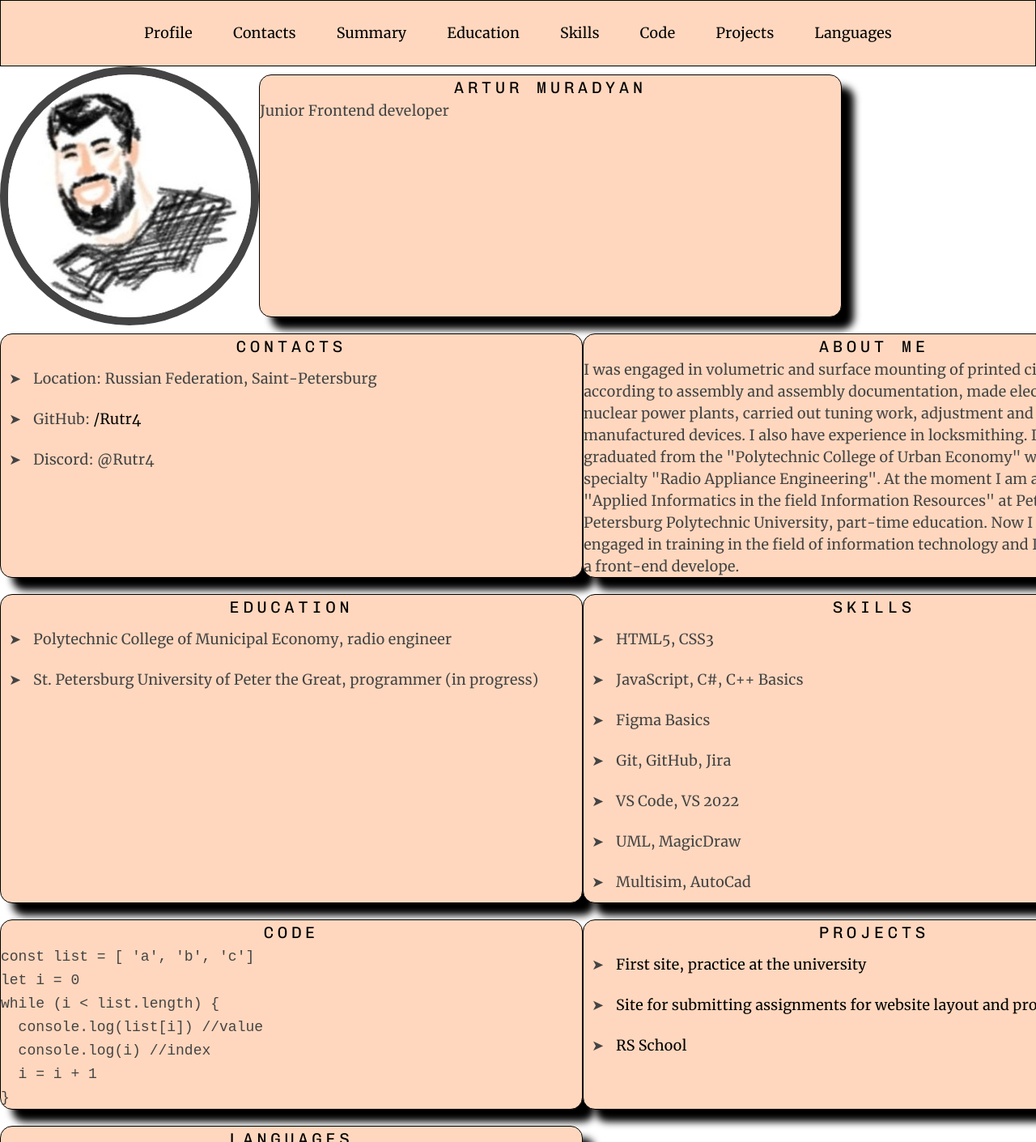
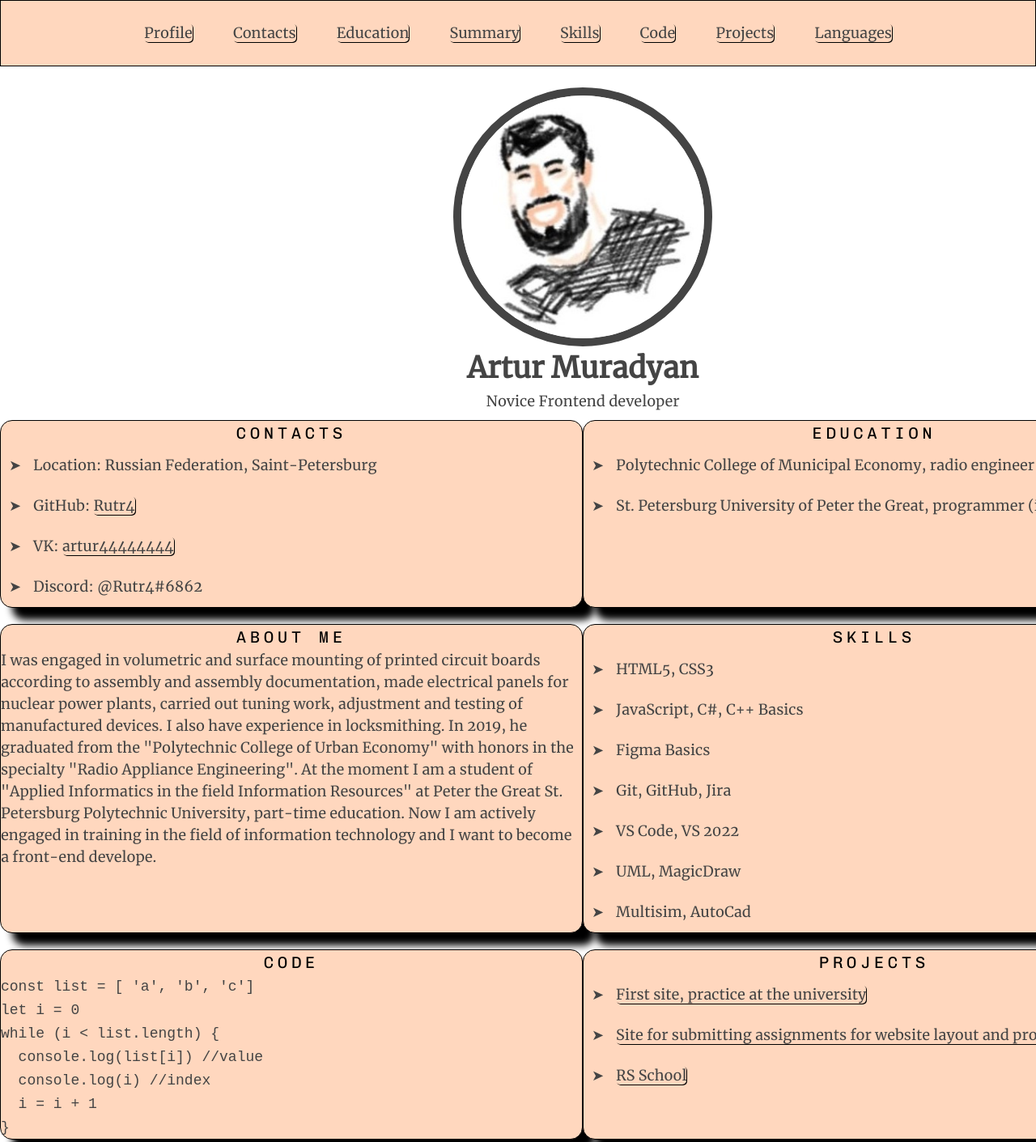
Before and after one commit to Rutr4/rsschool-cv, a plain HTML site: page index.html in a window 1280 px wide. Shown: the top 1411 px of the page at 81% size. Drawn offline with Linux system fonts and the light colour scheme.

Commit message:
feat: update index and style

```diff
--- a/index.html
+++ b/index.html
@@ -15,8 +15,8 @@
       <ul class="nav-list">
         <li class="nav-item"><a href="#profile" class="link">Profile</a></li>
         <li class="nav-item"><a href="#contacts" class="link">Contacts</a></li>
+        <li class="nav-item"><a href="#education" class="link">Education</a></li>
         <li class="nav-item"><a href="#summary" class="link">Summary</a></li>
-        <li class="nav-item"><a href="#education" class="link">Education</a></li>
         <li class="nav-item"><a href="#skills" class="link">Skills</a></li>
         <li class="nav-item"><a href="#code" class="link">Code</a></li>
         <li class="nav-item"><a href="#projects" class="link">Projects</a></li>
@@ -27,21 +27,28 @@
 
   <main class="main">
 
-    <div class="user">
+    <div class="user" id="profile">
       <img class="user__img" src="assets/img/avatar.jpg" alt="Artur Muradyan (avatar)" width="320" height="320">
+      <h1>Artur Muradyan</h1>
+      <p>Novice Frontend developer</p>
     </div>
-
-    <section class="section" id="profile">
-      <h1 class="section-title">Artur Muradyan</h1>
-      <p>Junior Frontend developer</p>
-    </section>
 
     <section class="section" id="contacts">
       <h2 class="section-title">contacts</h2>
       <ul>
         <li>Location: Russian Federation, Saint-Petersburg</li>
-        <li>GitHub: <a href="https://github.com/Rutr4">/Rutr4</a></li>
-        <li>Discord: @Rutr4</a></li>
+        <li>GitHub: <a class="link" href="https://github.com/Rutr4">Rutr4</a></li>
+        <li>VK: <a class="link" href="https://vk.com/artur44444444">artur44444444</a></li>
+        <li>Discord: @Rutr4#6862</li>
+
+      </ul>
+    </section>
+
+    <section class="section" id="education">
+      <h2 class="section-title">education</h2>
+      <ul>
+        <li>Polytechnic College of Municipal Economy, radio engineer</li>
+        <li>St. Petersburg University of Peter the Great, programmer (in progress)</li>
       </ul>
     </section>
 
@@ -61,14 +68,6 @@
 
         Now I am actively engaged in training in the field of information technology and I want to become a front-end
         develope.</p>
-    </section>
-
-    <section class="section" id="education">
-      <h2 class="section-title">education</h2>
-      <ul>
-        <li>Polytechnic College of Municipal Economy, radio engineer</li>
-        <li>St. Petersburg University of Peter the Great, programmer (in progress)</li>
-      </ul>
     </section>
 
     <section class="section" id="skills">
@@ -100,10 +99,12 @@
     <section class="section" id="projects">
       <h2 class="section-title">projects</h2>
       <ul>
-        <li><a href="https://github.com/Rutr4/site-personal-blog">First site, practice at the university</a> </li>
-        <li><a href="https://github.com/Rutr4/site-layout">Site for submitting assignments for website layout and
+        <li><a class="link" href="https://github.com/Rutr4/site-personal-blog">First site, practice at the
+            university</a> </li>
+        <li><a class="link" href="https://github.com/Rutr4/site-layout">Site for submitting assignments for website
+            layout and
             prototyping</a></li>
-        <li><a href="https://github.com/Rutr4/rsschool-cv">RS School</a></li>
+        <li><a class="link" href="https://github.com/Rutr4/rsschool-cv">RS School</a></li>
       </ul>
     </section>
 
@@ -121,7 +122,7 @@
     <a class="link" href="https://github.com/Rutr4">github.com/Rutr4</a>
     2022
     <a href="https://rs.school/js/">
-      <img src="assets/svg/rs_school_js.svg" alt="Логотип курса" width="100px" height="100px">
+      <img src="assets/svg/rs_school_js.svg" alt="Логотип курса" width="100" height="100">
     </a>
   </footer>
 </body>
--- a/style.css
+++ b/style.css
@@ -1,4 +1,4 @@
-/* Шрифты*/
+/* Fonts*/
 @font-face {
   font-family: ChivoMono;
   src: url("assets/fonts/ChivoMono-VariableFont_wght.ttf");
@@ -8,7 +8,7 @@
   src: url("assets/fonts/Merriweather-Regular.ttf");
 }
 
-/* Обнуление CSS */
+/* dropping CSS */
 * {
   padding: 0;
   margin: 0;
@@ -60,13 +60,20 @@ img {
   vertical-align: top;
 }
 
-/* Основные стили*/
+/* basic styles */
 html {
   scroll-behavior: smooth;
 }
 html,
 body {
   height: 100%;
+}
+body {
+  font-family: "Merriweather", sans-serif;
+  font-size: 18px;
+  font-weight: 400;
+  line-height: 1.5;
+  color: #444444;
 }
 .wrapper {
   min-height: 100%;
@@ -87,14 +94,6 @@ body {
   padding: 15px;
 }
 
-body {
-  font-family: "Merriweather", sans-serif;
-  font-size: 18px;
-  font-weight: 400;
-  line-height: 1.5;
-  color: #444444;
-}
-
 .nav-list,
 .footer {
   display: flex;
@@ -102,24 +101,35 @@ body {
   justify-content: center;
   align-items: center;
 }
+.header {
+  margin-bottom: 2%;
+}
+.footer {
+  margin-top: 2%;
+}
+
+.user {
+  display: flex;
+  flex-direction: column;
+  align-items: center;
+  margin: 0 auto;
+  width: 100%;
+}
 
 .link {
+  box-shadow: 1px 1px black;
+  border-radius: 5px;
   text-decoration: none;
-  color: black;
-  transition: color 0.5s;
+  color: #444444;
+  transition: color, box-shadow, 1s;
 }
-
+.link:visited {
+  color: #444444;
+}
 .link:hover {
+  box-shadow: 3px 3px black;
   color: red;
-}
-
-li {
-  line-height: 50px;
-}
-section > ul > li::before {
-  content: "\27A4";
-  margin-left: 10px;
-  padding-right: 15px;
+  border: none;
 }
 
 .user__img {
@@ -152,3 +162,13 @@ section > ul > li::before {
     flex-direction: column;
   }
 }
+
+section > ul > li::before {
+  content: "\27A4";
+  margin-left: 10px;
+  padding-right: 15px;
+}
+
+li {
+  line-height: 50px;
+}
```
